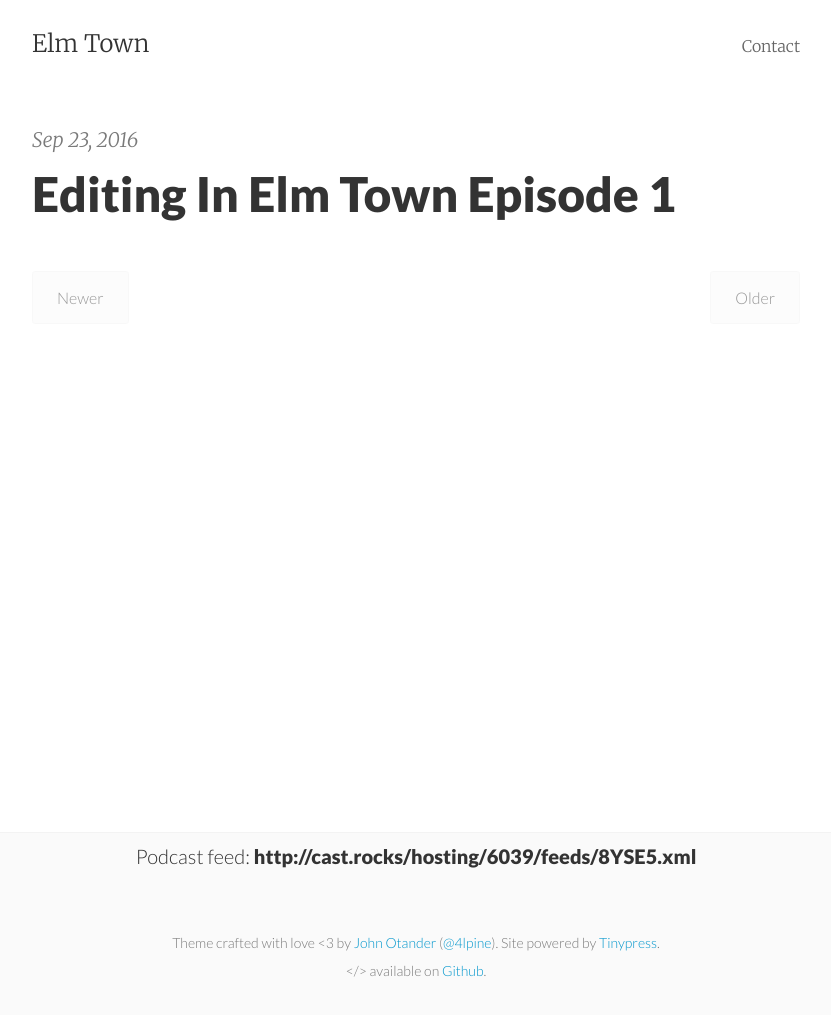
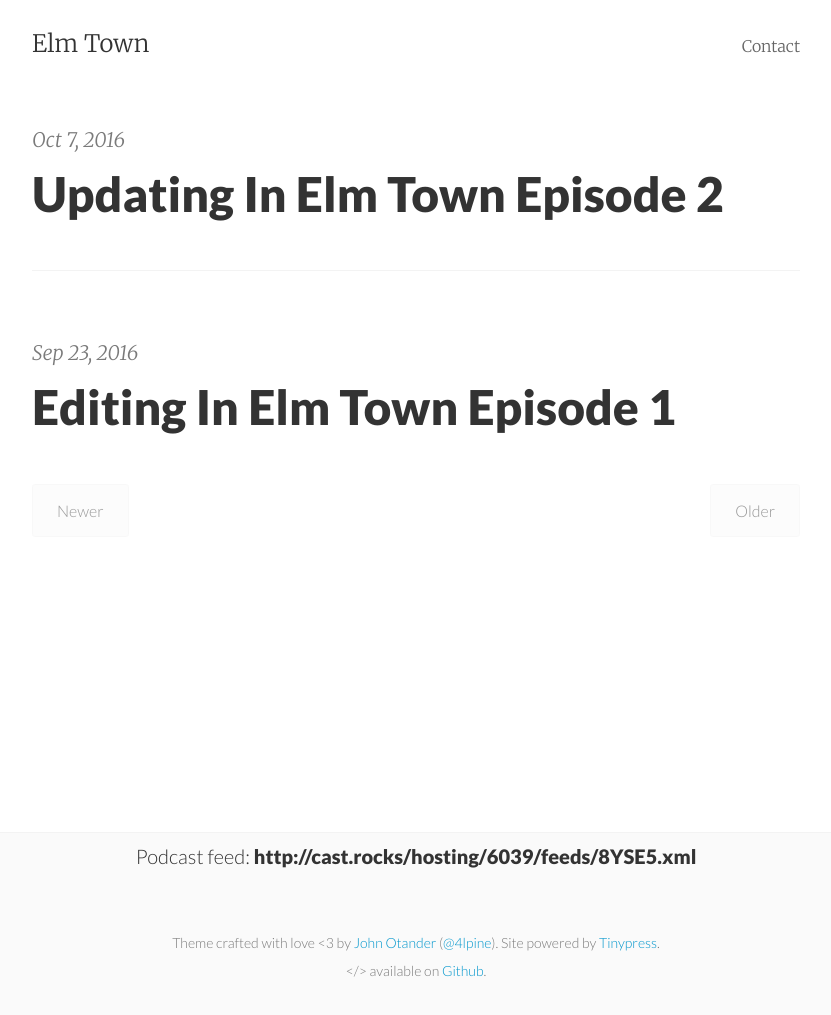
Before and after one commit to elmtown/elmtown.github.io, a Jekyll site: the page built from index.html, in a window 1280 px wide. Shown: the whole page, without its empty margins (224-1055 px from the left). Built offline with Jekyll 4.4.1, drawn with Linux system fonts in a browser that asks for light colours; the list of posts is cut into pages by our own code.

Commit message:
Update 2016-10-07-updating-in-elm-town-episode-2.markdown

```diff
--- a/_posts/2016-10-07-updating-in-elm-town-episode-2.markdown
+++ b/_posts/2016-10-07-updating-in-elm-town-episode-2.markdown
@@ -1,6 +1,9 @@
 ---
-published: false
+published: true
+title: # Updating in Elm Town - Episode 2
+layout: post
 ---
+
 ## Updating in Elm Town - Episode 2
 
 Discussion about the writing and simplification of update functions
```
